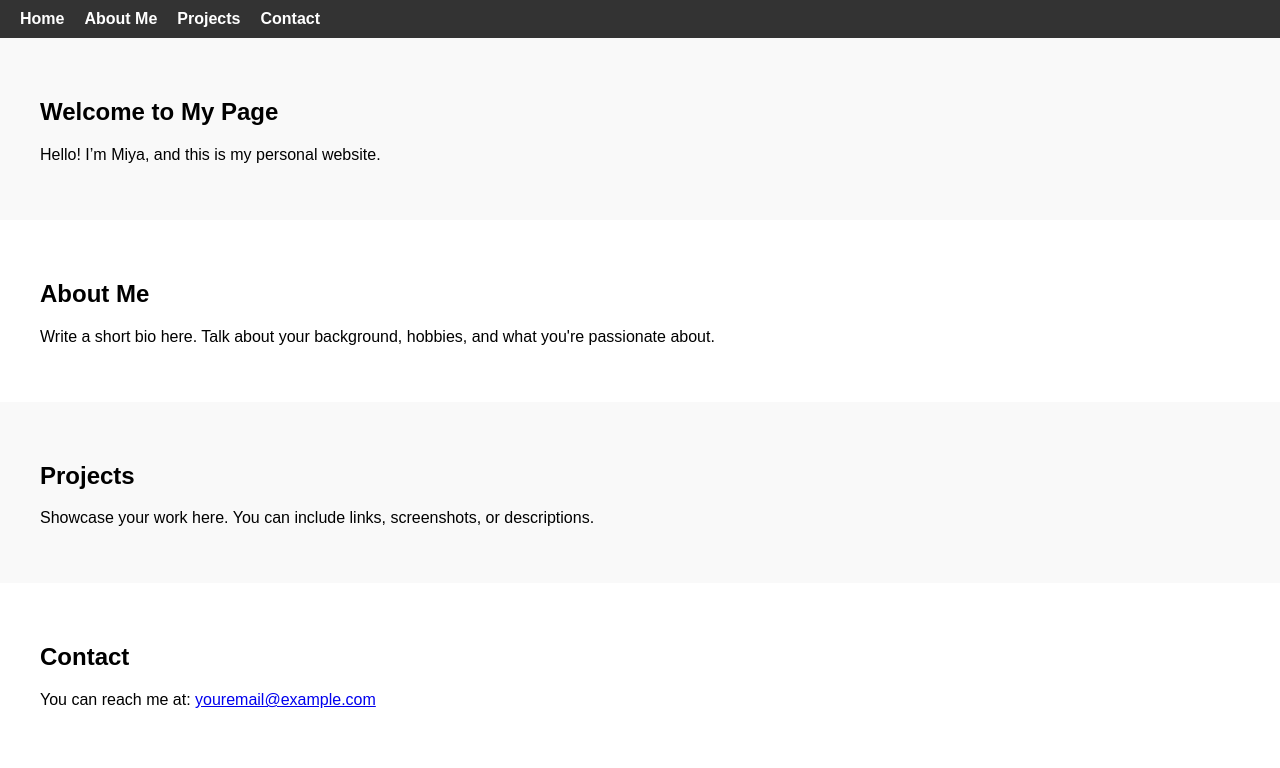
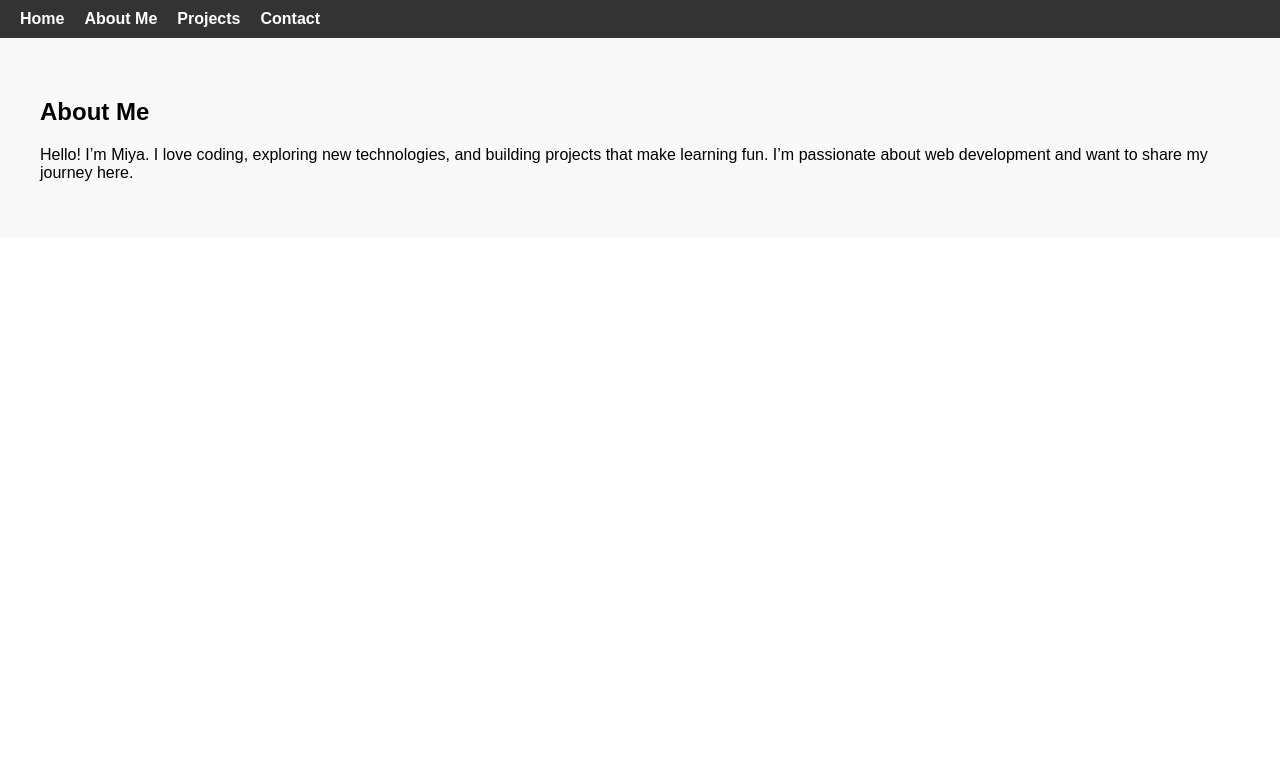
Before and after one commit to GitHubMiya/About_Me, a plain HTML site: page index.html in a window 1280 px wide. Drawn offline with Linux system fonts and the light colour scheme.

Commit message:
about.html

```diff
--- a/index.html
+++ b/index.html
@@ -44,32 +44,17 @@
     <!-- Navigation bar -->
     <nav>
         <ul>
-            <li><a href="#home">Home</a></li>
-            <li><a href="#about">About Me</a></li>
-            <li><a href="#projects">Projects</a></li>
-            <li><a href="#contact">Contact</a></li>
+            <li><a href="index.html">Home</a></li>
+            <li><a href="about.html">About Me</a></li>
+            <li><a href="projects.html">Projects</a></li>
+            <li><a href="contact.html">Contact</a></li>
         </ul>
     </nav>
 
-    <!-- Sections -->
-    <section id="home">
-        <h1>Welcome to My Page</h1>
-        <p>Hello! I’m Miya, and this is my personal website.</p>
-    </section>
-
-    <section id="about">
+    <!-- About Section -->
+    <section>
         <h1>About Me</h1>
-        <p>Write a short bio here. Talk about your background, hobbies, and what you're passionate about.</p>
-    </section>
-
-    <section id="projects">
-        <h1>Projects</h1>
-        <p>Showcase your work here. You can include links, screenshots, or descriptions.</p>
-    </section>
-
-    <section id="contact">
-        <h1>Contact</h1>
-        <p>You can reach me at: <a href="mailto:youremail@example.com">youremail@example.com</a></p>
+        <p>Hello! I’m Miya. I love coding, exploring new technologies, and building projects that make learning fun. I’m passionate about web development and want to share my journey here.</p>
     </section>
 
 </body>
```
